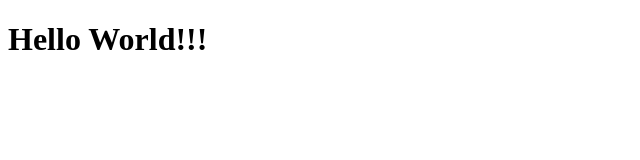
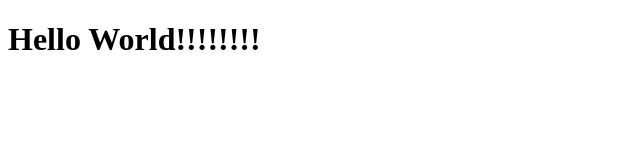
Before and after one commit to udou-furniture/MERN-Part-B, a React (Create React App) app in the folder client/: page / in a window 1280 px wide. Shown: the top 160 px of the page, without its empty margins (0-640 px from the left). Built offline with nearby package versions, Linux system fonts and the light colour scheme.

Commit message:
added more git add .

```diff
--- a/client/src/App.js
+++ b/client/src/App.js
@@ -4,7 +4,7 @@ import './App.css';
 function App() {
   return (
     <div className="App">
-      <h1>Hello World!!!  </h1>
+      <h1>Hello World!!!!!!!!  </h1>
     </div>
   );
 }
```
